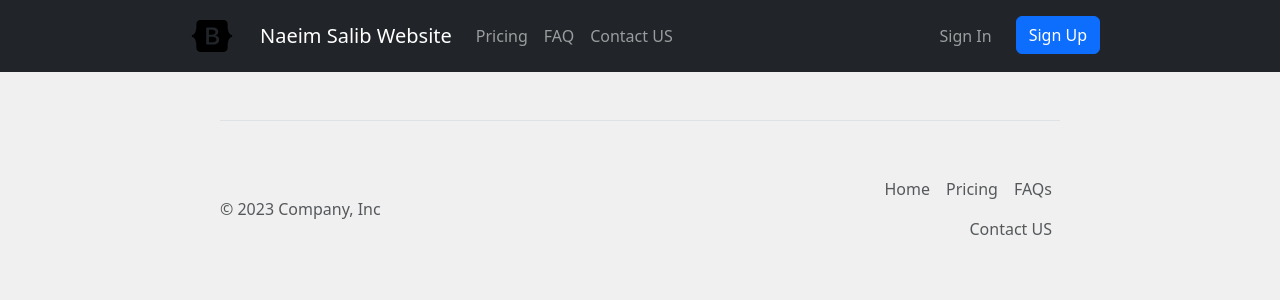
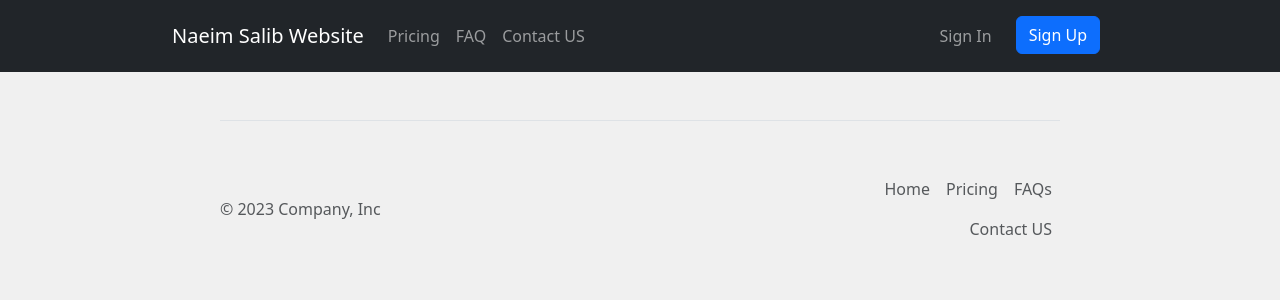
Before and after one commit to naeimsalib/E-Commerce-Dashboard, a Flask app: page /contact in a window 1280 px wide. Shown: the top 300 px of the page. Run offline with Flask 3, Linux system fonts and the light colour scheme; some libraries are stand-ins or nearby versions.

Commit message:
Update base.html

```diff
--- a/mypython/templates/base.html
+++ b/mypython/templates/base.html
@@ -26,10 +26,6 @@
             <span class="fs-4"></span>
           </a>
           {% else %}
-          <a href="{{ url_for('index')}}" class="d-flex align-items-center link-body-emphasis text-decoration-none">
-            <svg xmlns="http://www.w3.org/2000/svg" width="80" height="32" class="me-2" viewBox="0 0 118 94" role="img"><path fill-rule="evenodd" clip-rule="evenodd" d="M24.509 0c-6.733 0-11.715 5.893-11.492 12.284.214 6.14-.064 14.092-2.066 20.577C8.943 39.365 5.547 43.485 0 44.014v5.972c5.547.529 8.943 4.649 10.951 11.153 2.002 6.485 2.28 14.437 2.066 20.577C12.794 88.106 17.776 94 24.51 94H93.5c6.733 0 11.714-5.893 11.491-12.284-.214-6.14.064-14.092 2.066-20.577 2.009-6.504 5.396-10.624 10.943-11.153v-5.972c-5.547-.529-8.934-4.649-10.943-11.153-2.002-6.484-2.28-14.437-2.066-20.577C105.214 5.894 100.233 0 93.5 0H24.508zM80 57.863C80 66.663 73.436 72 62.543 72H44a2 2 0 01-2-2V24a2 2 0 012-2h18.437c9.083 0 15.044 4.92 15.044 12.474 0 5.302-4.01 10.049-9.119 10.88v.277C75.317 46.394 80 51.21 80 57.863zM60.521 28.34H49.948v14.934h8.905c6.884 0 10.68-2.772 10.68-7.727 0-4.643-3.264-7.207-9.012-7.207zM49.948 49.2v16.458H60.91c7.167 0 10.964-2.876 10.964-8.281 0-5.406-3.903-8.178-11.425-8.178H49.948z" fill="currentColor"></path></svg>
-            <span class="fs-4"></span>
-          </a>
           {% endif %}
 
           {% if current_user.is_authenticated %}
```
